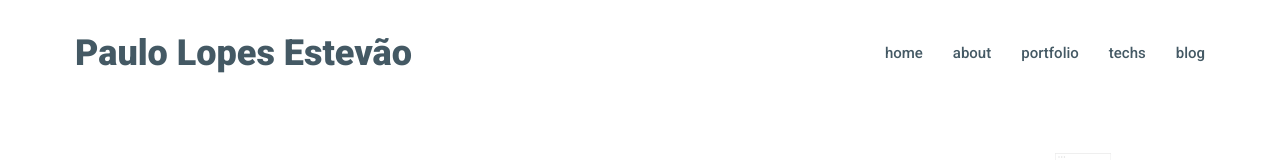
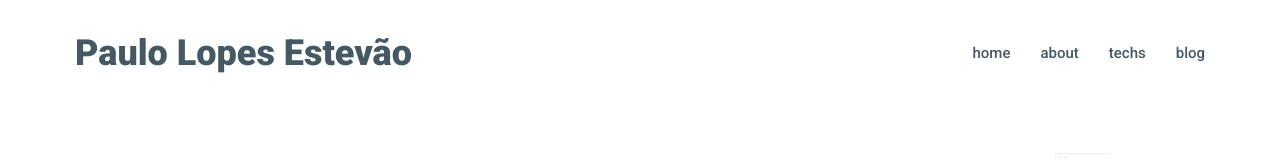
Before and after one commit to Edson2001/PauloPortifolio, a Vue app: page / in a window 1280 px wide. Shown: the top 160 px of the page. Built offline with nearby package versions, Linux system fonts and the light colour scheme.

Commit message:
feat: comment portfolio

```diff
--- a/src/components/Menu.vue
+++ b/src/components/Menu.vue
@@ -12,9 +12,9 @@
             <li>
                 <a @click.prevent="$emit('changePage', 'sobre')" href="">about</a>
             </li>
-            <li>
+            <!-- <li>
                 <a @click.prevent="$emit('changePage', 'portifolio')" href="">Portfolio</a>
-            </li>
+            </li> -->
             <li>
                 <a @click.prevent="$emit('changePage', 'techs')" href="">Techs</a>
             </li>
```
